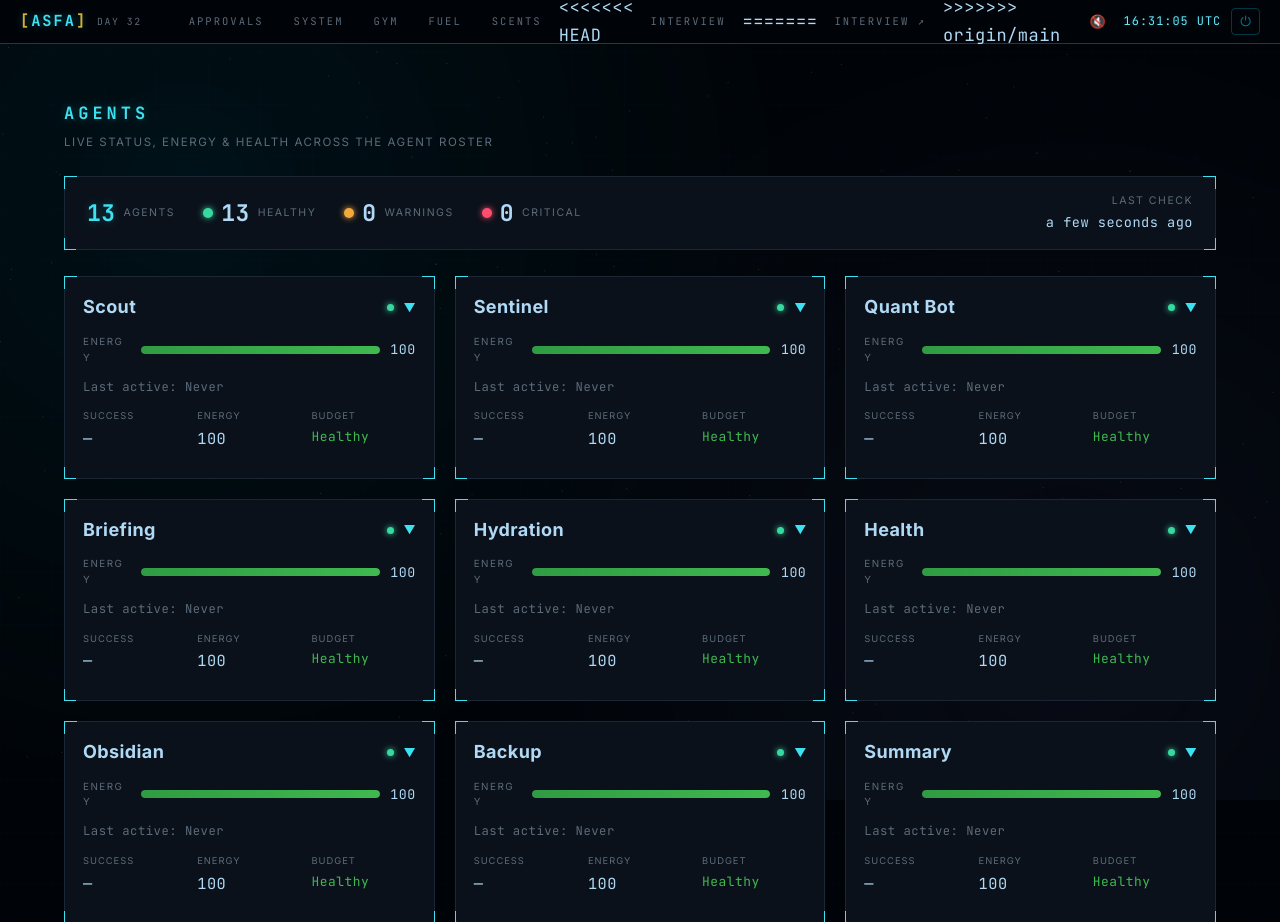
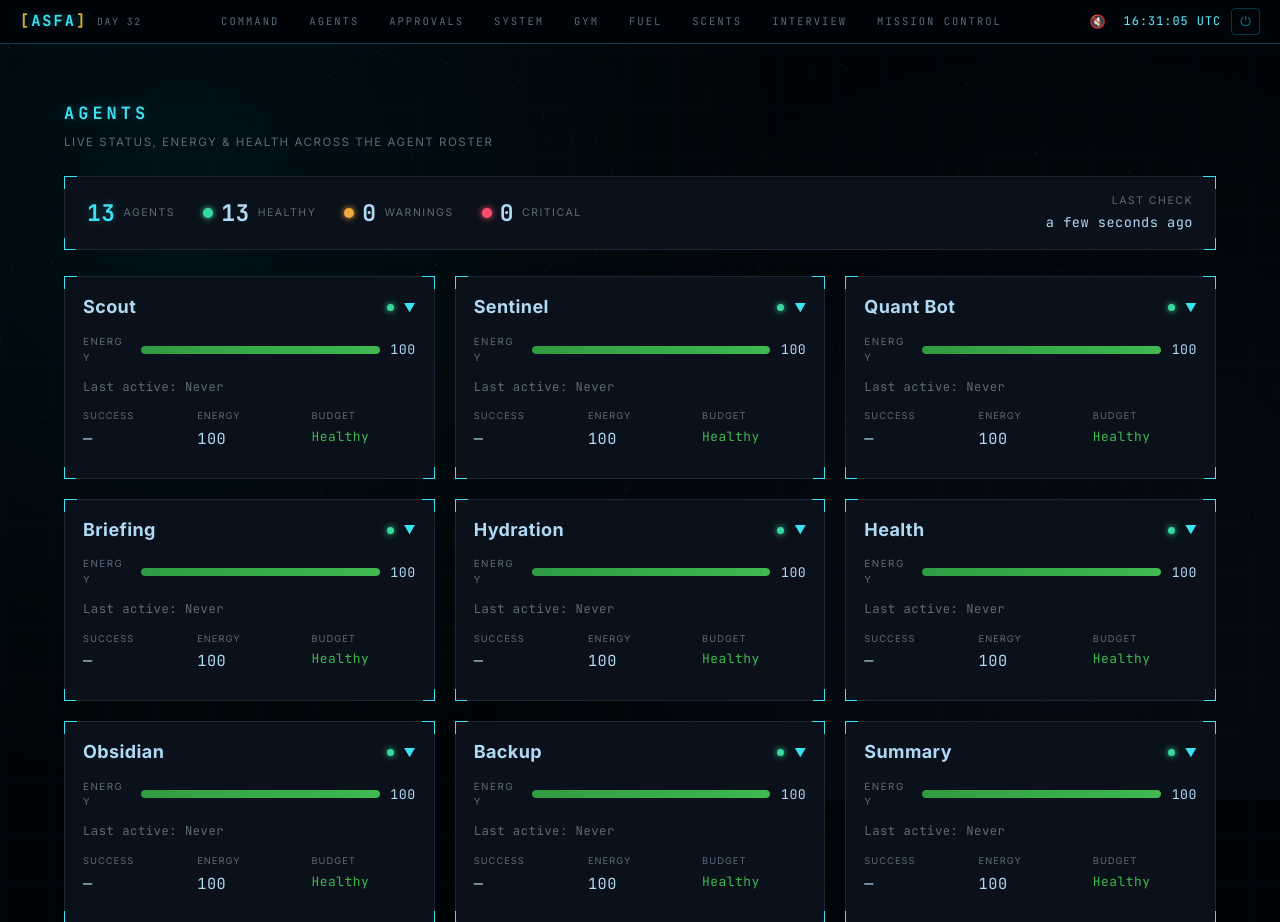
Before and after one commit to 3yther/asfa, a Flask app: template templates/agents.html in a window 1280 px wide. Shown: the top 922 px of the page. Run offline with Flask 3, Linux system fonts and the light colour scheme; the template is opened without the code that fills it, so the values that code supplies are empty; the visitor is signed in with stand-in values (Sample User, id 1); data comes from the database, SQL or seed files in the repository; some libraries are stand-ins or nearby versions.

Commit message:
Fix: remove merge conflict markers from nav.html

```diff
--- a/templates/nav.html
+++ b/templates/nav.html
@@ -17,12 +17,7 @@
     <a class="nav-tab {{ 'active' if active == 'gym' }}"        href="/gym">GYM</a>
     <a class="nav-tab {{ 'active' if active == 'nutrition' }}"  href="/nutrition">FUEL</a>
     <a class="nav-tab {{ 'active' if active == 'fragrances' }}" href="/fragrances">SCENTS</a>
-<<<<<<< HEAD
     <a class="nav-tab {{ 'active' if active == 'interview' }}"  href="/interview">INTERVIEW</a>
-=======
-    <a class="nav-tab" href="http://localhost:8000" target="_blank" rel="noopener"
-       title="Interview Assistant — runs locally on port 8000">INTERVIEW&nbsp;↗</a>
->>>>>>> origin/main
     <a class="nav-tab {{ 'active' if active == 'mission' }}"    href="/mission-control">MISSION&nbsp;CONTROL</a>
   </div>
   <div class="nav-right">
```
